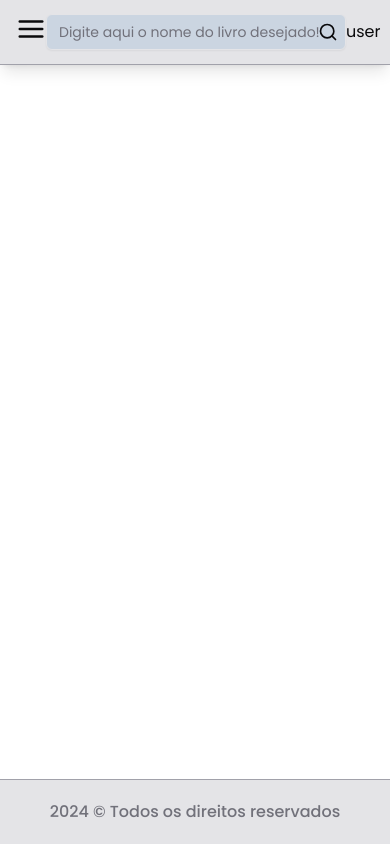
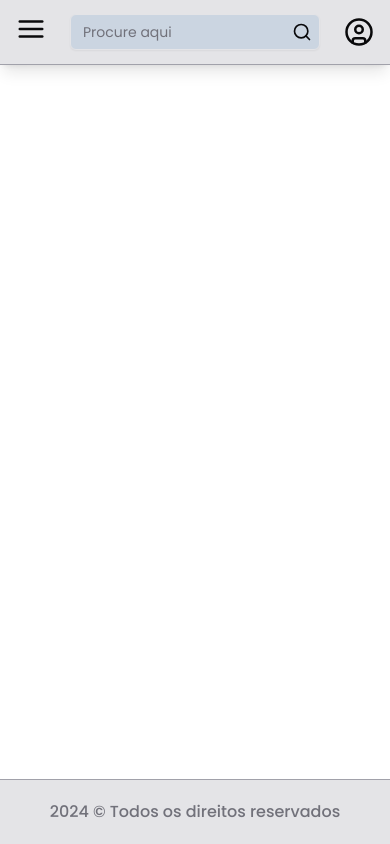
Before and after one commit to JoaoLeandroo/techinbooks, a Next.js app: page /categories/adventure in a window 390 px wide. Built offline with nearby package versions, Linux system fonts and the light colour scheme.

Commit message:
style: adjustes in header(responsive) and add icons

```diff
--- a/components/HeaderBar.tsx
+++ b/components/HeaderBar.tsx
@@ -1,6 +1,7 @@
-import { Search } from "lucide-react";
+import { CircleUser, Search } from "lucide-react";
 import Container from "./Container";
 import { Input } from "@/components/ui/input";
+import Link from "next/link";
 import ButtonCategories from "./ButtonCategories";
 
 const HeaderBar = () => {
@@ -14,13 +15,19 @@ const HeaderBar = () => {
 
           <div className="relative">
             <Input
-              className="md:w-[600px] sm:w-[450px] w-[300px] bg-slate-300"
-              placeholder="Digite aqui o nome do livro desejado!"
+              className="md:w-[600px] sm:w-[450px] w-[250px] bg-slate-300"
+              placeholder="Procure aqui"
             />
-            <Search size={20} className="absolute top-2 right-2" />
+            <Link href={"/"}>
+              <Search size={20} className="absolute top-2 right-2 cursor-pointer transition duration-200 hover:scale-110" />
+            </Link>
           </div>
 
-          <div>user</div>
+          <div>
+            <Link href={"/"}>
+              <CircleUser size={30} className="transition duration-200 hover:scale-105 hover:opacity-75"/>
+            </Link>
+          </div>
         </header>
       </Container>
     </div>
```
